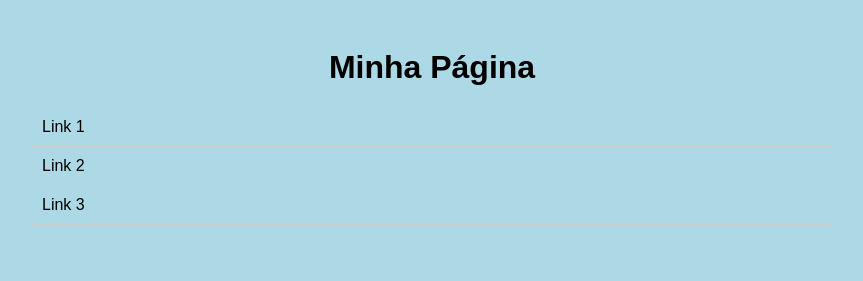
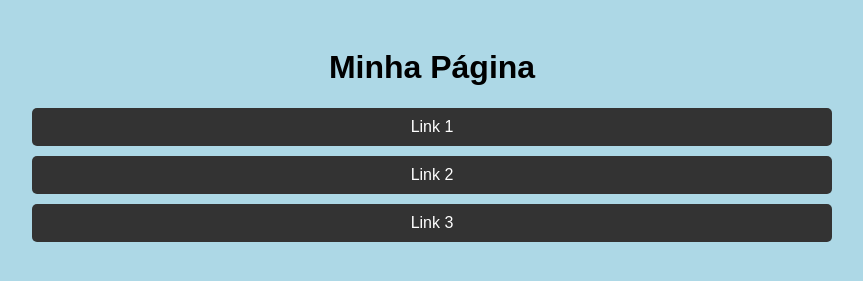
Before and after one commit to luissimon96/testepages, a plain HTML site: page index.html in a window 1280 px wide. Shown: the whole page, without its empty margins (208-1071 px from the left). Drawn offline with Linux system fonts and the light colour scheme.

Commit message:
Update index.html

```diff
--- a/index.html
+++ b/index.html
@@ -21,13 +21,16 @@
       }
       li a {
         display: block;
-        padding: 10px;
+        padding: 10px 20px;
         text-decoration: none;
-        color: #000;
-        border-bottom: 1px solid #ccc;
+        color: #fff;
+        background-color: #333;
+        border-radius: 5px;
+        text-align: center;
+        margin-bottom: 10px;
       }
       li a:hover {
-        background-color: #eee;
+        background-color: #555;
       }
     </style>
   </head>
```
